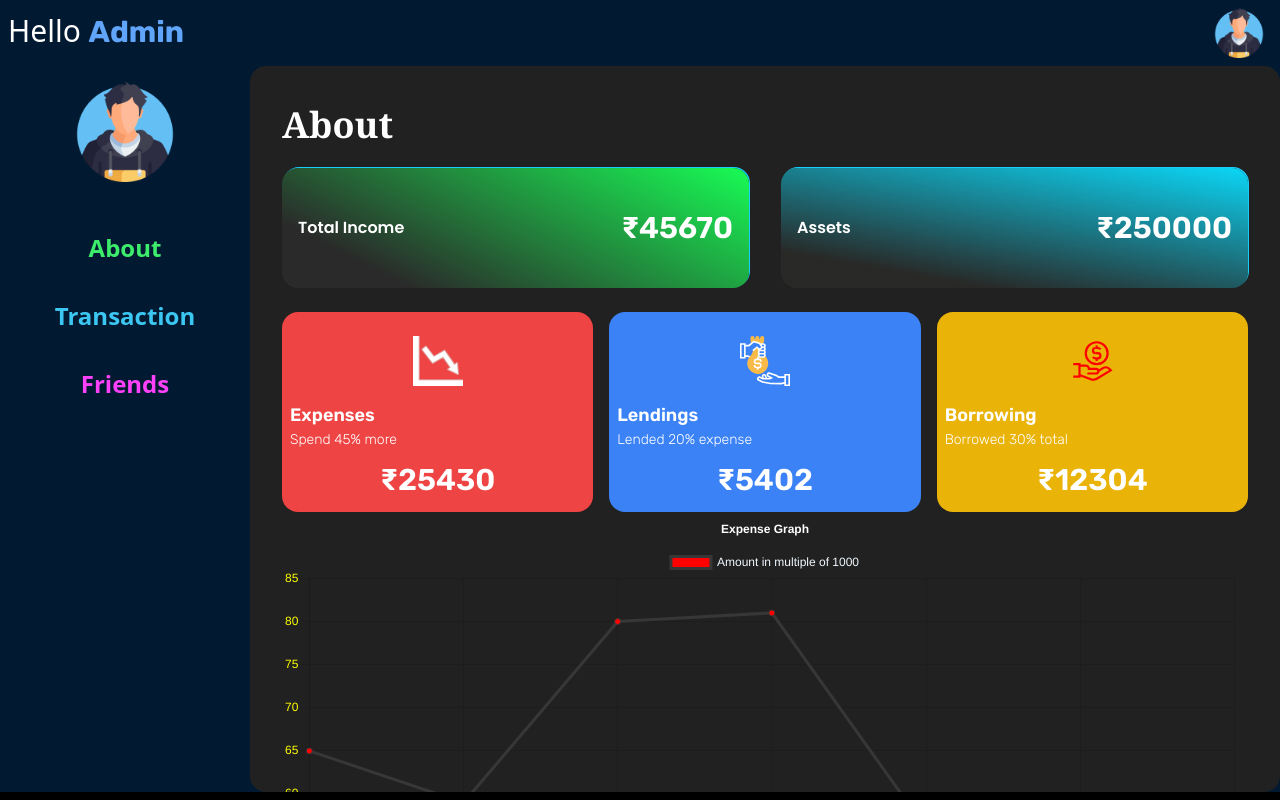
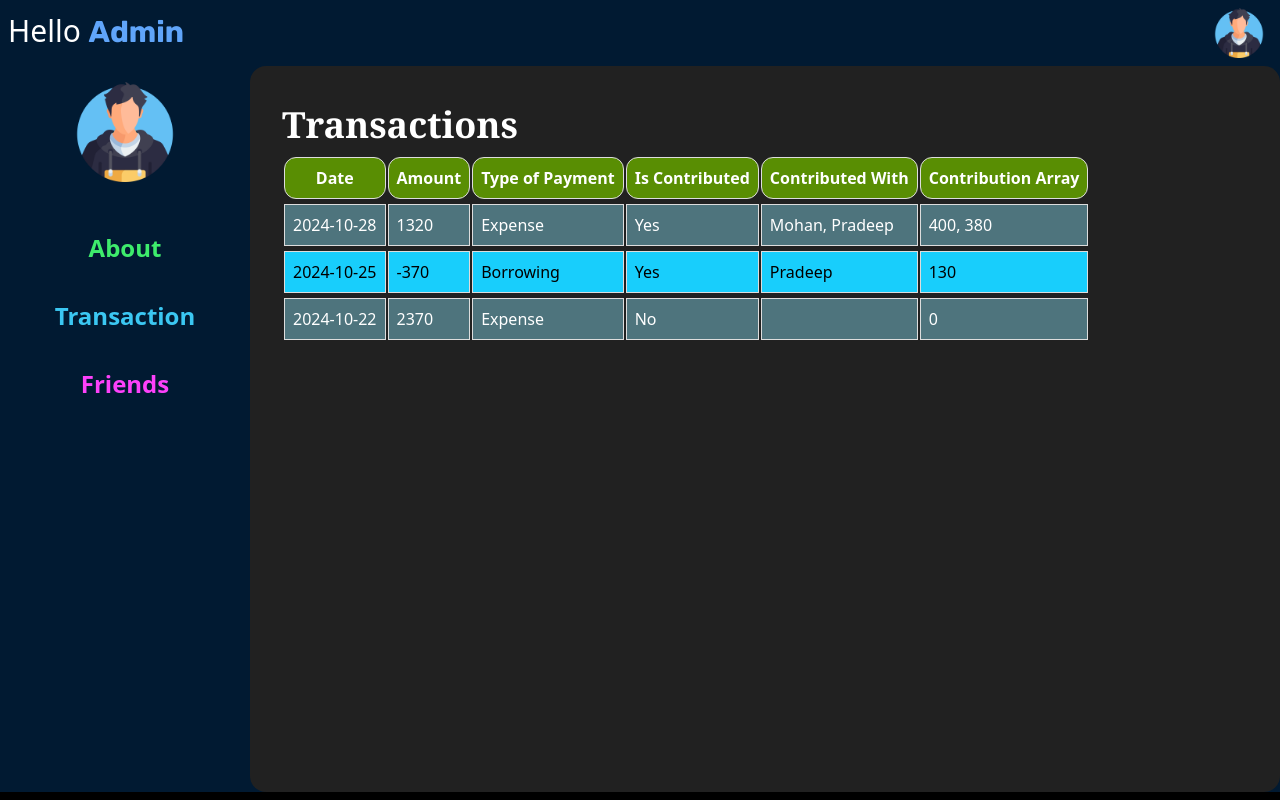
Before and after one commit to VyomRaturi/Udharbook, a React (Vite) app in the folder frontend/: page / in a window 1280 px wide. Built offline with nearby package versions, Linux system fonts and the light colour scheme.

Commit message:
Add Transaction History

```diff
--- a/frontend/src/Components/Profile/Profile.jsx
+++ b/frontend/src/Components/Profile/Profile.jsx
@@ -1,6 +1,7 @@
 import Header from "./header";
 import NavMenu from "./navMenu";
 import About from "./about";
+import Transaction from "./transaction";
 
 const Profile = () => {
   return (
@@ -9,7 +10,7 @@ const Profile = () => {
       <div className="main flex">
         <NavMenu />
         <div className="w-full bg-[#212121] rounded-2xl">
-          <About />
+          <Transaction />
         </div>
       </div>
     </div>
--- /dev/null
+++ b/frontend/src/Components/Profile/table.jsx
@@ -0,0 +1,60 @@
+import React from "react";
+
+
+const data = [
+  {
+    date: "2024-10-28",
+    ExpenseAmount: 1320,
+    typeOfPayment: "Expense",
+    isContributed: true,
+    ContributedWith: ["Mohan" , "Pradeep"],
+    ContributionArray: [400, 380],
+  },
+  {
+    date: "2024-10-25",
+    ExpenseAmount: -370,
+    typeOfPayment: "Borrowing",
+    isContributed: true,
+    ContributedWith: ["Pradeep"],
+    ContributionArray: [130],
+  },
+  {
+    date: "2024-10-22",
+    ExpenseAmount: 2370,
+    typeOfPayment: "Expense",
+    isContributed: false,
+    ContributedWith: [""],
+    ContributionArray: [0],
+  },
+];
+
+function ExpenseTable() {
+  return (
+    <table className="expense-table">
+      <thead>
+        <tr>
+          <th>Date</th>
+          <th>Amount</th>
+          <th>Type of Payment</th>
+          <th>Is Contributed</th>
+          <th>Contributed With</th>
+          <th>Contribution Array</th>
+        </tr>
+      </thead>
+      <tbody>
+        {data.map((item, index) => (
+          <tr key={index} className={`${index%2 ? "odd" : "even"}`}>
+            <td>{item.date}</td>
+            <td>{item.ExpenseAmount}</td>
+            <td>{item.typeOfPayment}</td>
+            <td>{item.isContributed ? "Yes" : "No"}</td>
+            <td>{item.ContributedWith.join(", ")}</td>
+            <td>{item.ContributionArray.join(", ")}</td>
+          </tr>
+        ))}
+      </tbody>
+    </table>
+  );
+}
+
+export default ExpenseTable;
--- /dev/null
+++ b/frontend/src/Components/Profile/transaction.jsx
@@ -0,0 +1,13 @@
+import React from 'react'
+import ExpenseTable from './table';
+
+const Transaction = () => {
+  return (
+    <div className="max-w-[78vw] h-[90.8vh] overflow-x-scroll p-8">
+      <h1 className="title text-[36px] font-bold font-noto">Transactions</h1>
+      <ExpenseTable />
+    </div>
+  );
+}
+
+export default Transaction
--- a/frontend/src/index.css
+++ b/frontend/src/index.css
@@ -348,3 +348,25 @@ input[type="password"]::-ms-reveal {
 .shadowed{
   box-shadow: 1px -1px 0px #18cefc;
 }
+.expense-table {
+  border-collapse: separate;
+  border-spacing: 2px 5px;
+}
+
+.expense-table th,
+.expense-table td {
+  border: 1px solid #ddd;
+  padding: 8px;
+}
+.expense-table th{
+  background-color: #598e03;
+  border-radius: 12px;
+}
+
+tr.odd td{
+  background-color: #18cefc;
+  color: #000;
+}
+tr.even td{
+  background-color: #5e909cc0;
+}
```
